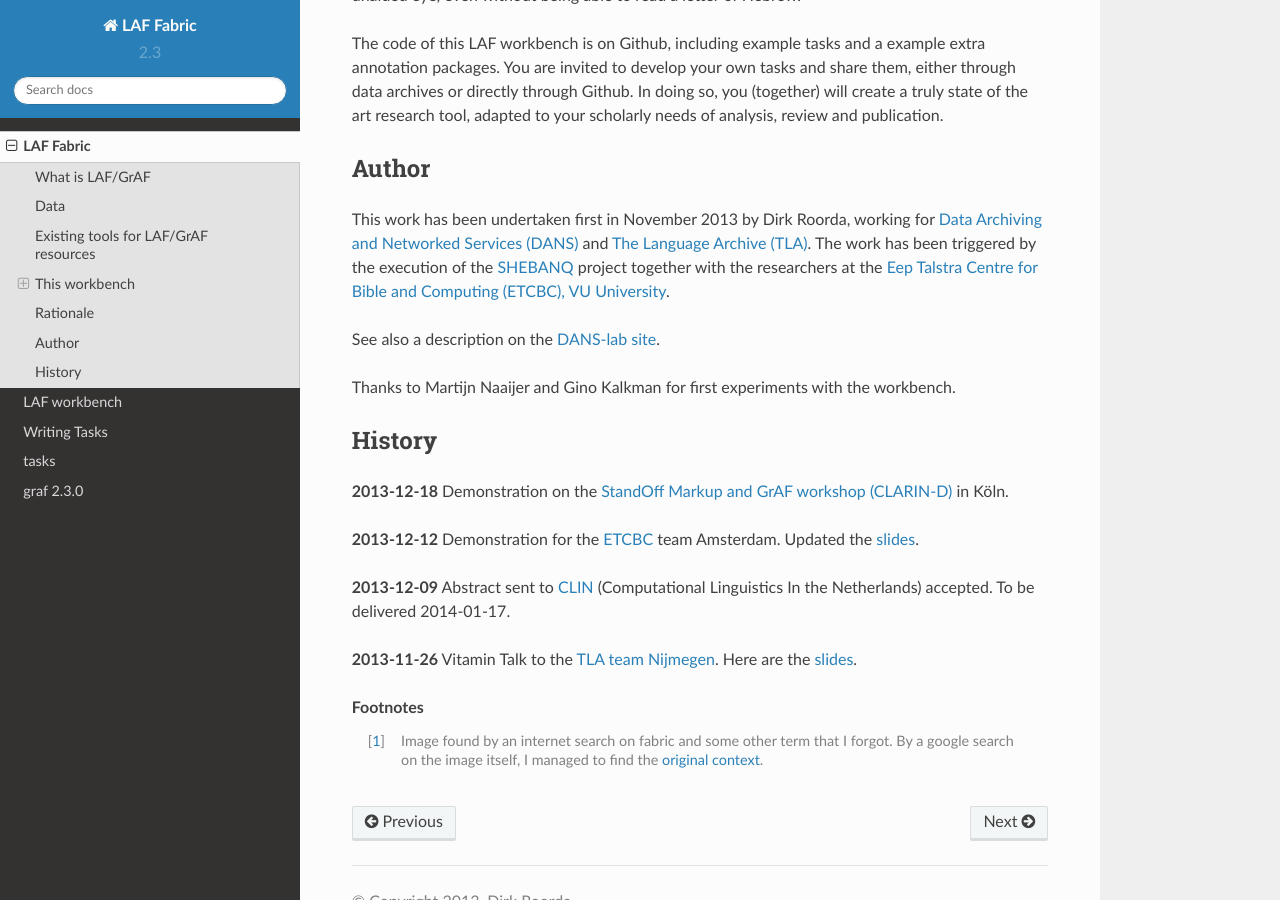
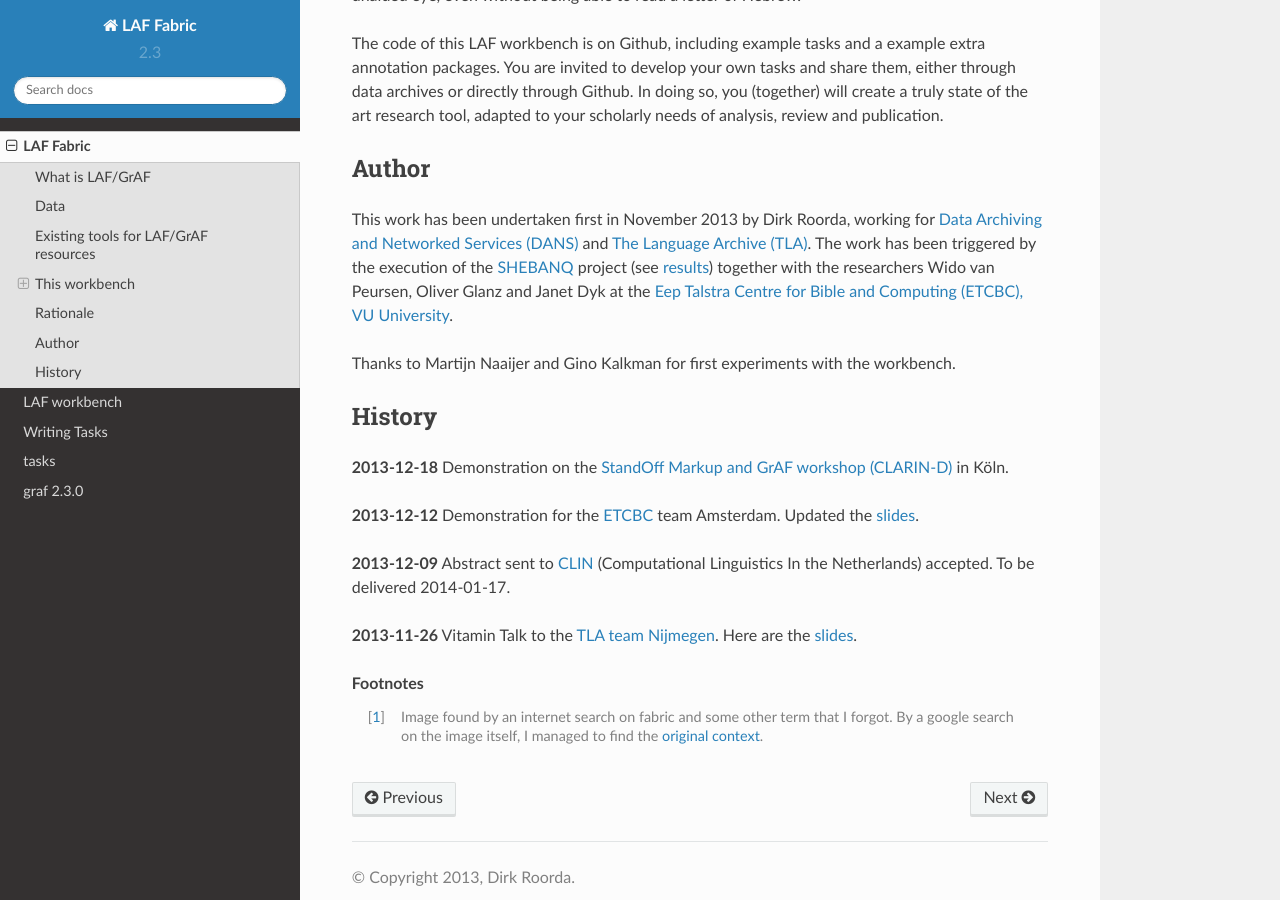
Before and after one commit to dirkroorda/laf-fabric, a Sphinx documentation site: the page built from docs/overview.rst, in a window 1280 px wide and 900 px high, scrolled down 3821 px. Built offline with Sphinx 7.4.7 and the Read the Docs theme 2.0.0, drawn with Linux system fonts in a browser that asks for light colours.

Commit message:
Silent Documentation Update 2.3.0

```diff
--- a/docs/overview.rst
+++ b/docs/overview.rst
@@ -174,11 +174,10 @@ This work has been undertaken first in November 2013 by Dirk Roorda, working for
 `The Language Archive (TLA) <http://tla.mpi.nl>`_.
 The work has been triggered by the execution of the
 `SHEBANQ <http://www.slideshare.net/dirkroorda/shebanq-gniezno>`_ project
-together with the researchers at the
+(see `results <http://wivu2laf.readthedocs.org/en/latest/>`_)
+together with the researchers Wido van Peursen, Oliver Glanz and Janet Dyk at the
 `Eep Talstra Centre for Bible and Computing (ETCBC), VU University
 <http://www.godgeleerdheid.vu.nl/nl/onderzoek/instituten-en-centra/eep-talstra-centre-for-bible-and-computer/index.asp>`_.
-
-See also a description on the `DANS-lab site <http://demo.datanetworkservice.nl/mediawiki/index.php/LAF_Fabric>`_.
 
 Thanks to Martijn Naaijer and Gino Kalkman for first experiments with the workbench.
 
```
